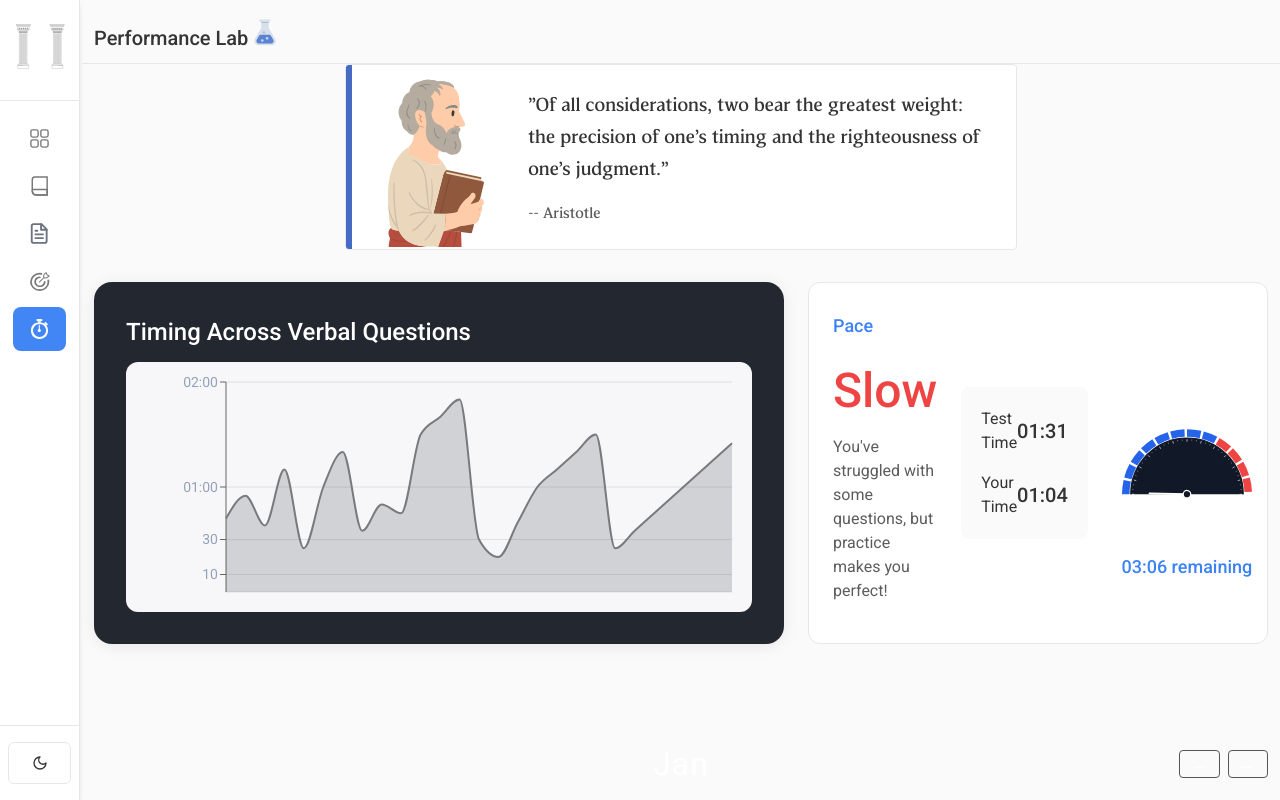
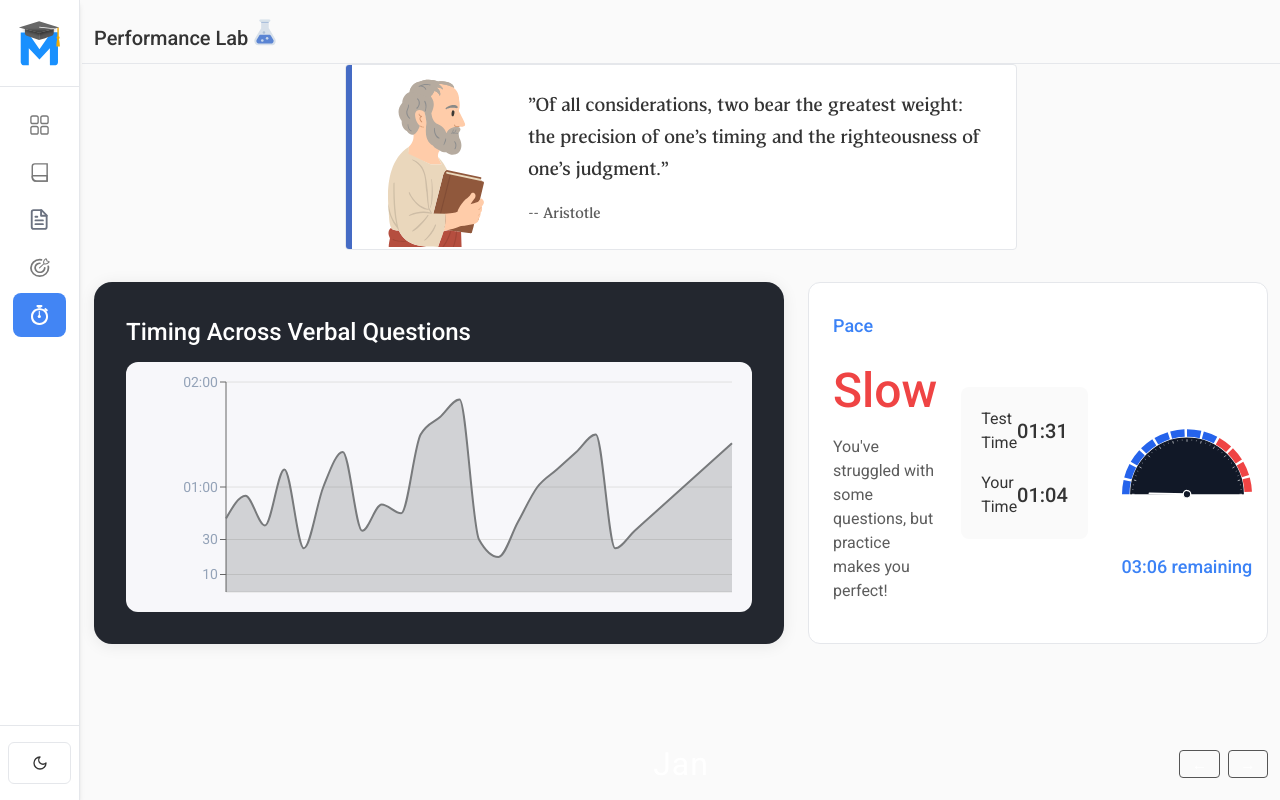
Before and after one commit to Orujhimaru/max_odyssey, a React (Vite) app: page /lab in a window 1280 px wide. Shown: the top 800 px of the page. Built offline with nearby package versions, Linux system fonts and the light colour scheme; a web font is replaced by a local one.

Commit message:
design: navbar updated

```diff
--- a/src/components/NavBar/Logo.jsx
+++ b/src/components/NavBar/Logo.jsx
@@ -1,4 +1,4 @@
-import Max from "../../assets/max_logo.svg";
+import Max from "../../assets/max-new-logo.svg";
 
 const Logo = () => {
   return (
@@ -7,7 +7,7 @@ const Logo = () => {
         src={Max}
         alt="Logo"
         style={{
-          width: "50px",
+          width: "55px",
         }}
       />
     </div>
--- a/src/components/NavBar/Navbar.css
+++ b/src/components/NavBar/Navbar.css
@@ -22,7 +22,8 @@
 
 /* Header Section */
 .navbar-header {
-  padding: 1.5rem 1rem;
+  padding: 0.5rem 1rem;
+  padding-top: 1rem;
   border-bottom: 1px solid var(--border-color);
   display: flex;
   justify-content: center;
```
Also changed, not shown: src/assets/max-new-logo.svg (added).
